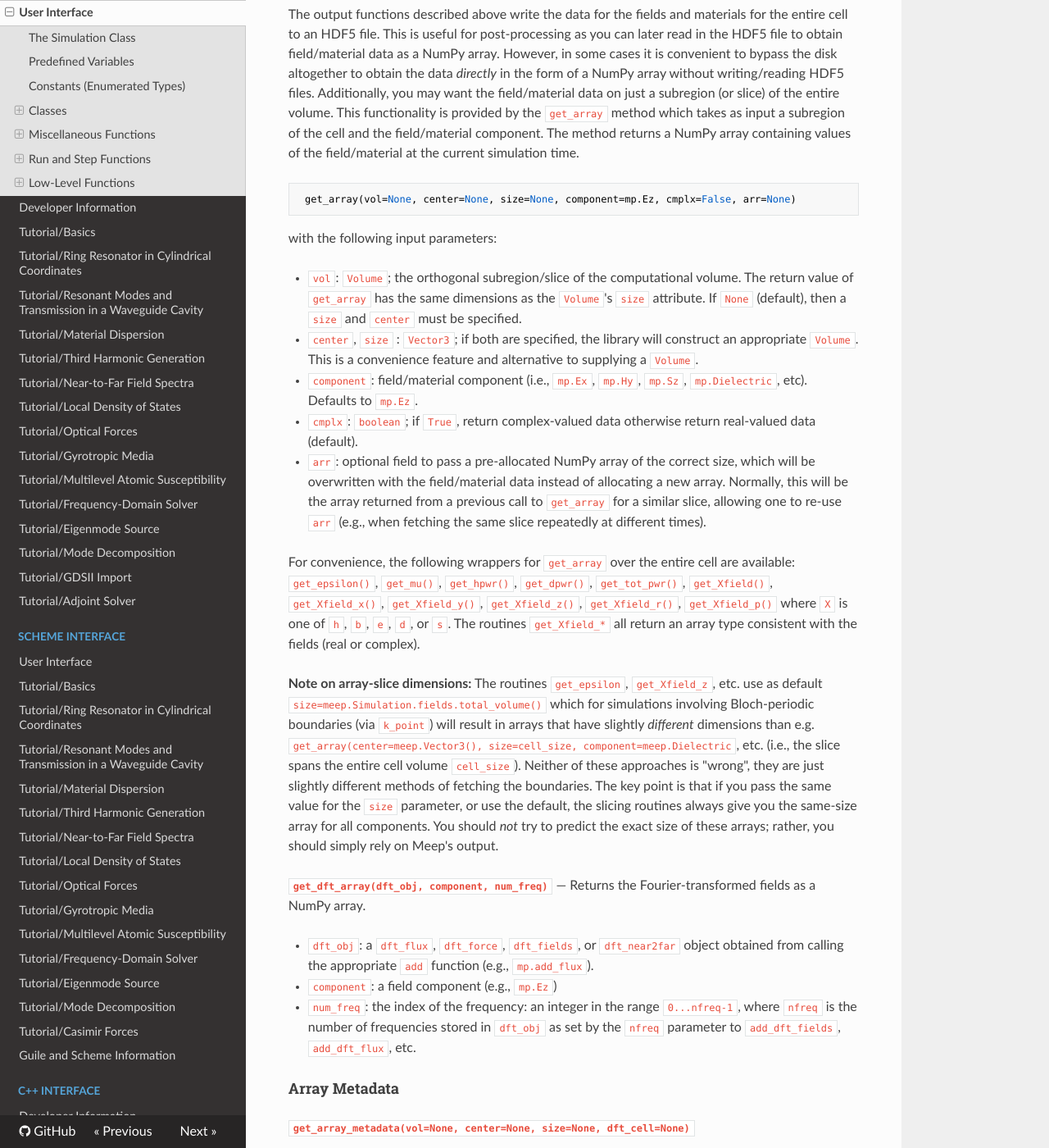
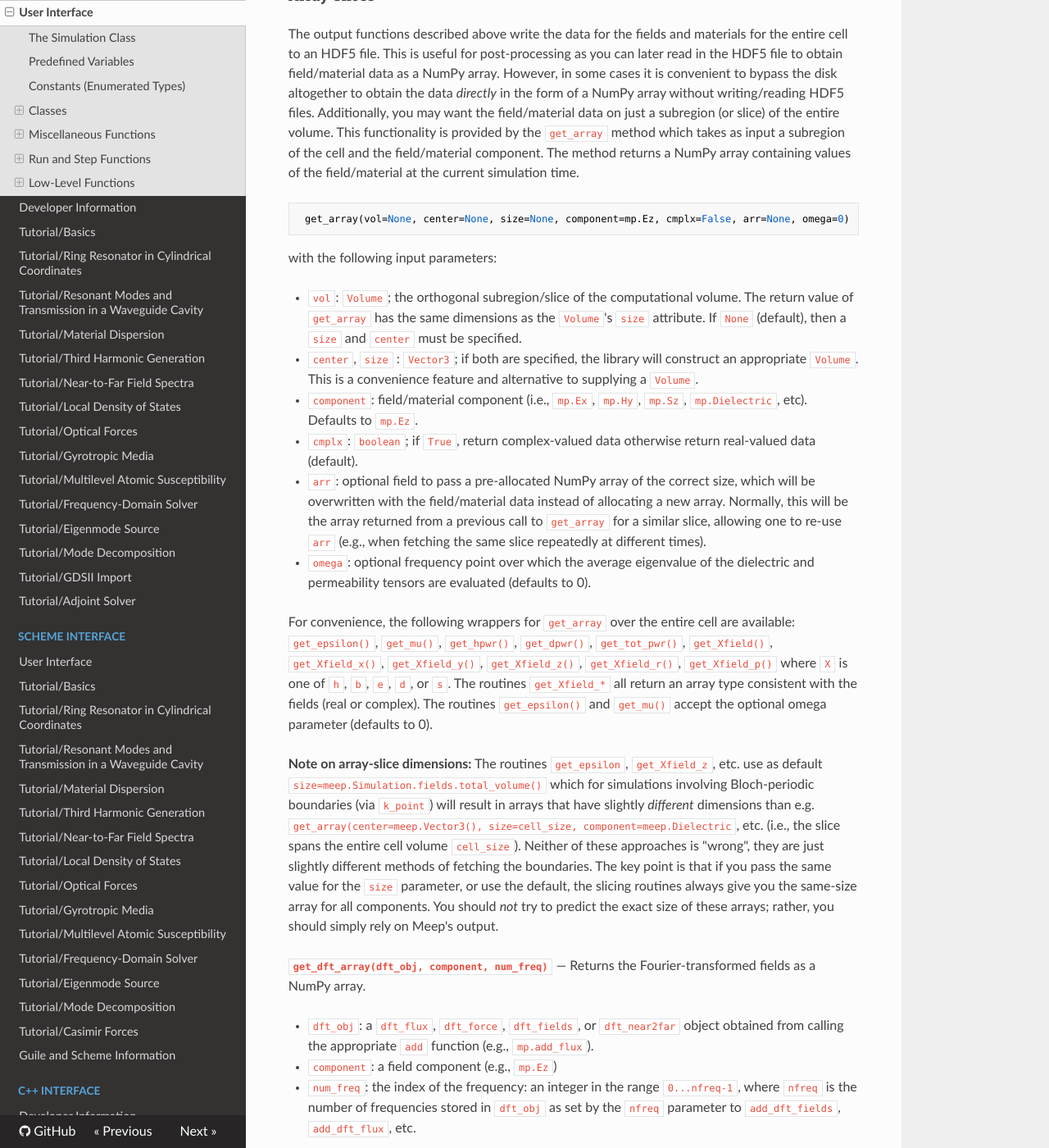
Before and after one commit to NanoComp/meep, an MkDocs documentation site: the page built from doc/docs/Python_User_Interface.md, in a window 1280 px wide and 1400 px high, scrolled down 55418 px. Shown: the whole window at 82% size. Built offline with MkDocs 1.6.1, drawn with Linux system fonts in a browser that asks for light colours; nearby versions of some CDN libraries; formulas are drawn with MathJax 3; old or Windows-style settings are respelled for this version of MkDocs; some of the changed text lies outside the part shown.

Commit message:
add docs

````diff
--- a/doc/docs/Python_User_Interface.md
+++ b/doc/docs/Python_User_Interface.md
@@ -1017,9 +1017,9 @@
 —
 Given a `component` or `derived_component` constant `c` and a `Vector3` `pt`, returns the value of that component at that point.
 
-**`get_epsilon_point(pt)`**
-—
-Equivalent to `get_field_point(mp.Dielectric, pt)`.
+**`get_epsilon_point(pt, omega=0)`**
+—
+Given a frequency `omega` and a `Vector3` `pt`, returns the average eigenvalue of the permittivity tensor at that location and frequency.
 
 **`initialize_field(c, func)`**
 —
@@ -1800,7 +1800,7 @@
 The output functions described above write the data for the fields and materials for the entire cell to an HDF5 file. This is useful for post-processing as you can later read in the HDF5 file to obtain field/material data as a NumPy array. However, in some cases it is convenient to bypass the disk altogether to obtain the data *directly* in the form of a NumPy array without writing/reading HDF5 files. Additionally, you may want the field/material data on just a subregion (or slice) of the entire volume. This functionality is provided by the `get_array` method which takes as input a subregion of the cell and the field/material component. The method returns a NumPy array containing values of the field/material at the current simulation time.
 
 ```python
- get_array(vol=None, center=None, size=None, component=mp.Ez, cmplx=False, arr=None)
+ get_array(vol=None, center=None, size=None, component=mp.Ez, cmplx=False, arr=None, omega=0)
 ```
 
 with the following input parameters:
@@ -1815,7 +1815,9 @@
 
 + `arr`: optional field to pass a pre-allocated NumPy array of the correct size, which will be overwritten with the field/material data instead of allocating a new array.  Normally, this will be the array returned from a previous call to `get_array` for a similar slice, allowing one to re-use `arr` (e.g., when fetching the same slice repeatedly at different times).
 
-For convenience, the following wrappers for `get_array` over the entire cell are available: `get_epsilon()`, `get_mu()`, `get_hpwr()`, `get_dpwr()`, `get_tot_pwr()`, `get_Xfield()`, `get_Xfield_x()`, `get_Xfield_y()`, `get_Xfield_z()`, `get_Xfield_r()`, `get_Xfield_p()` where `X` is one of `h`, `b`, `e`, `d`, or `s`. The routines `get_Xfield_*` all return an array type consistent with the fields (real or complex).
++ `omega`: optional frequency point over which the average eigenvalue of the dielectric and permeability tensors are evaluated (defaults to 0).
+
+For convenience, the following wrappers for `get_array` over the entire cell are available: `get_epsilon()`, `get_mu()`, `get_hpwr()`, `get_dpwr()`, `get_tot_pwr()`, `get_Xfield()`, `get_Xfield_x()`, `get_Xfield_y()`, `get_Xfield_z()`, `get_Xfield_r()`, `get_Xfield_p()` where `X` is one of `h`, `b`, `e`, `d`, or `s`. The routines `get_Xfield_*` all return an array type consistent with the fields (real or complex). The routines `get_epsilon()` and `get_mu()` accept the optional omega parameter (defaults to 0).
 
 **Note on array-slice dimensions:** The routines `get_epsilon`, `get_Xfield_z`, etc. use as default `size=meep.Simulation.fields.total_volume()` which for simulations involving Bloch-periodic boundaries (via `k_point`) will result in arrays that have slightly *different* dimensions than e.g. `get_array(center=meep.Vector3(), size=cell_size, component=meep.Dielectric`, etc. (i.e., the slice spans the entire cell volume `cell_size`). Neither of these approaches is "wrong", they are just slightly different methods of fetching the boundaries. The key point is that if you pass the same value for the `size` parameter, or use the default, the slicing routines always give you the same-size array for all components. You should *not* try to predict the exact size of these arrays; rather, you should simply rely on Meep's output.
 
````
